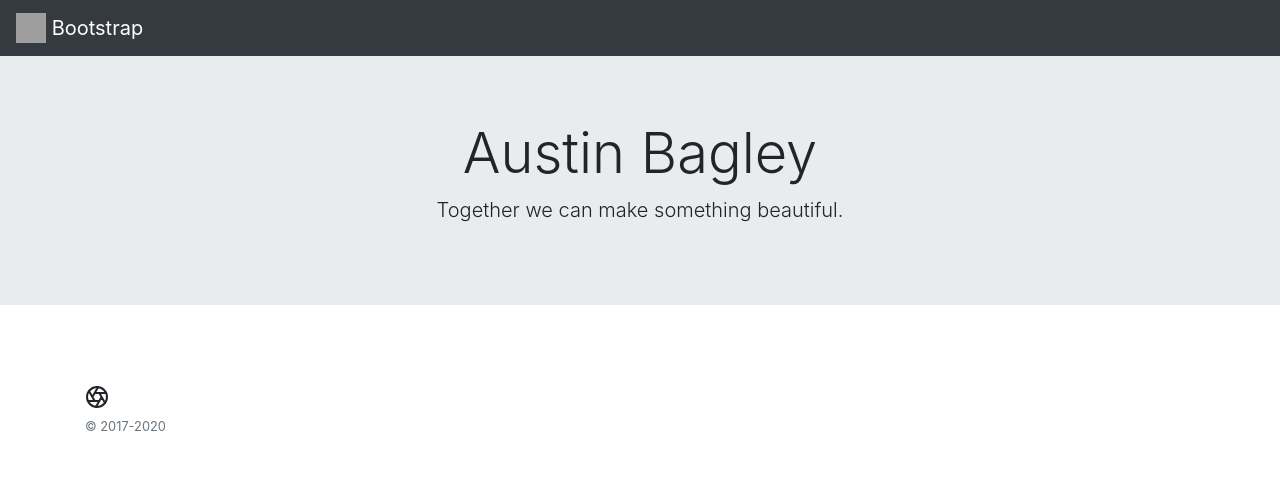
After one commit to belugasanity/django_portfolio, a Django app: template projects/templates/projects/layout.html in a window 1280 px wide. The commit adds this page. Shown: the top 499 px of the page. Run offline with Django 3.2, Linux system fonts and the light colour scheme; the template is opened without the code that fills it, so the values that code supplies are empty; some libraries are stand-ins or nearby versions; grey boxes are pictures that could not be loaded.

Commit message:
add bootstrap, extend layout

```diff
--- /dev/null
+++ b/projects/templates/projects/layout.html
@@ -0,0 +1,36 @@
+<!DOCTYPE html>
+<html>
+    <head>
+        <!-- Latest compiled and minified CSS -->
+        <link rel="stylesheet" href="https://stackpath.bootstrapcdn.com/bootstrap/4.5.0/css/bootstrap.min.css" integrity="sha384-9aIt2nRpC12Uk9gS9baDl411NQApFmC26EwAOH8WgZl5MYYxFfc+NcPb1dKGj7Sk" crossorigin="anonymous">
+    </head>
+    <body>
+        <nav class="navbar navbar-dark bg-dark sticky-top">
+            <a class="navbar-brand" href="#">
+                <img src="/docs/4.5/assets/brand/bootstrap-solid.svg" width="30" height="30" class="d-inline-block align-top" alt="" loading="lazy">
+                Bootstrap
+            </a>
+        </nav>
+        <div class="jumbotron jumbotron-fluid">
+            <div class="container">
+              <h1 class="display-4 text-center">Austin Bagley</h1>
+              <p class="lead text-center">Together we can make something beautiful.</p>
+            </div>
+        </div>
+        <div class="container">
+            {% block content %}
+            {% endblock %}
+        </div>
+        <footer class="container py-5">
+            <div class="row">
+              <div class="col-12 col-md">
+                <svg xmlns="http://www.w3.org/2000/svg" width="24" height="24" fill="none" stroke="currentColor" stroke-linecap="round" stroke-linejoin="round" stroke-width="2" class="d-block mb-2" role="img" viewBox="0 0 24 24" focusable="false"><title>Product</title><circle cx="12" cy="12" r="10"/><path d="M14.31 8l5.74 9.94M9.69 8h11.48M7.38 12l5.74-9.94M9.69 16L3.95 6.06M14.31 16H2.83m13.79-4l-5.74 9.94"/></svg>
+                <small class="d-block mb-3 text-muted">&copy; 2017-2020</small>
+              </div>
+            </div>
+        </footer>
+        <script src="https://code.jquery.com/jquery-3.5.1.slim.min.js" integrity="sha384-DfXdz2htPH0lsSSs5nCTpuj/zy4C+OGpamoFVy38MVBnE+IbbVYUew+OrCXaRkfj" crossorigin="anonymous"></script>
+        <script src="https://cdn.jsdelivr.net/npm/popper.js@1.16.0/dist/umd/popper.min.js" integrity="sha384-Q6E9RHvbIyZFJoft+2mJbHaEWldlvI9IOYy5n3zV9zzTtmI3UksdQRVvoxMfooAo" crossorigin="anonymous"></script>
+        <script src="https://stackpath.bootstrapcdn.com/bootstrap/4.5.0/js/bootstrap.min.js" integrity="sha384-OgVRvuATP1z7JjHLkuOU7Xw704+h835Lr+6QL9UvYjZE3Ipu6Tp75j7Bh/kR0JKI" crossorigin="anonymous"></script>
+    </body>
+</html>
```
Also changed, not shown: projects/templates/projects/index.html (+18 -16 lines).
